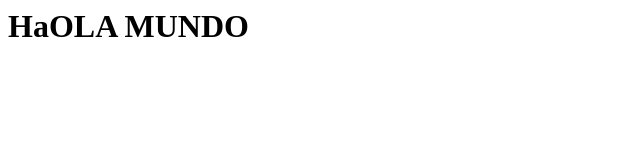
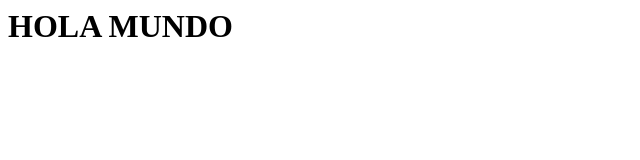
Before and after one commit to GatitoLover01/Banco, a plain HTML site: page index.html in a window 1280 px wide. Shown: the whole page, without its empty margins (0-640 px from the left). Drawn offline with Linux system fonts and the light colour scheme.

Commit message:
creando index en master

```diff
--- a/index.html
+++ b/index.html
@@ -6,7 +6,7 @@
     <body>
         <header></header>
 
-        <div><h1>HaOLA MUNDO</h1></div>
+        <div><h1>HOLA MUNDO</h1></div>
     </body>
 
     <footer></footer>
```
